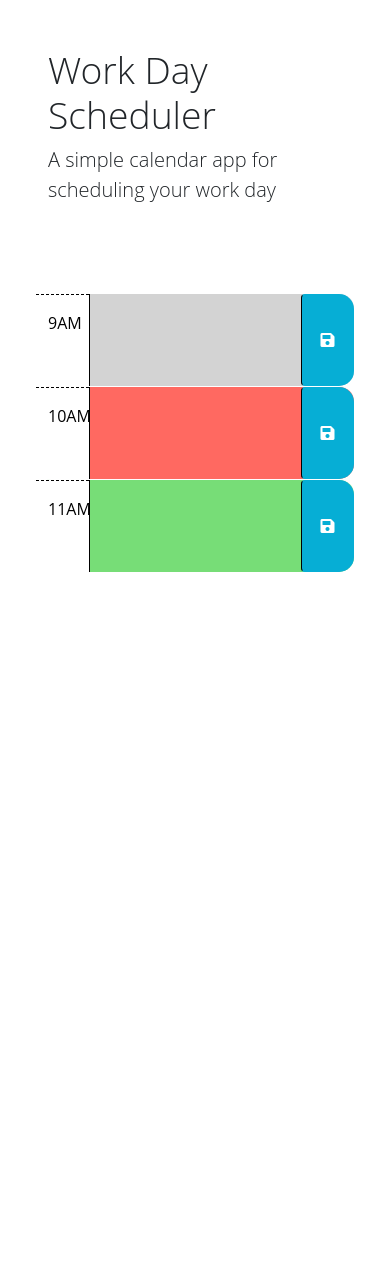
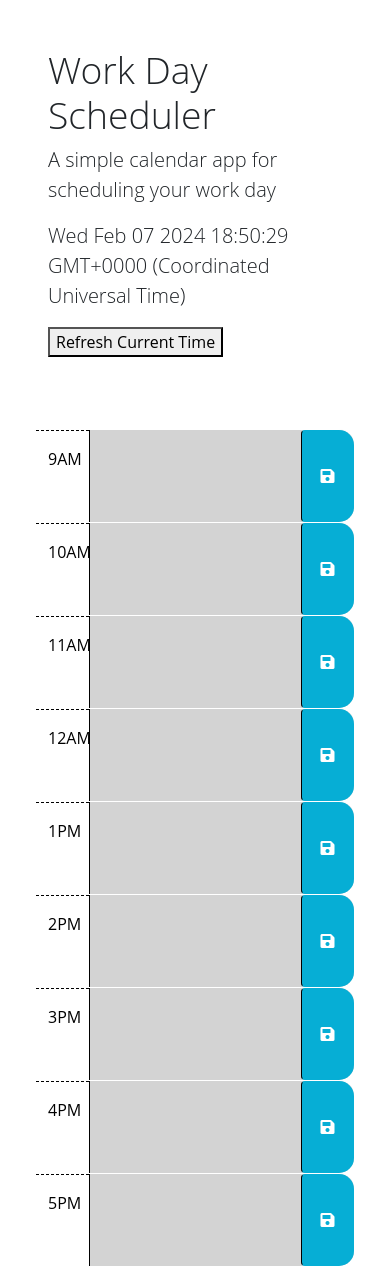
Before and after one commit to mbrown50/my-Calendar-App, a website: page index.html in a window 390 px wide. Before the commit the page ends 844 px from the top, so only its background shows below. Drawn offline with nearby package versions, Linux system fonts and the light colour scheme; files that its build step writes are made by us from their sources.

Commit message:
setup visuals

```diff
--- a/Assets/js/script.js
+++ b/Assets/js/script.js
@@ -2,22 +2,168 @@
 // the code isn't run until the browser has finished rendering all the elements
 // in the html.
 $(function () {
+
+  let curDay = dayjs();
+  console.log(curDay);
+
+  // TODO: Add code to display the current date in the header of the page.
+  document.getElementById('currentDay').innerHTML = curDay.$d;
+
+  let showTasks = function (element) { // "this" div class time-block
+
+    console.log("THIS: " + this);
+    console.log("element: " + element);
+
+    /* -- div class time-block
+    <div id="hour-9" class="row time-block ">
+      <div class="col-2 col-md-1 hour text-center py-3">9AM</div>
+      <textarea class="col-8 col-md-10 description" rows="3"> </textarea>
+      <button class="btn saveBtn col-2 col-md-1" aria-label="save">
+        <i class="fas fa-save" aria-hidden="true"></i>
+      </button>
+    </div>
+    */
+
+    element.getElementsByTagName('textarea') //[0].innerHTML("myTask")
+    console.log("myTasks");
+  }
+
   // TODO: Add a listener for click events on the save button. This code should
   // use the id in the containing time-block as a key to save the user input in
   // local storage. HINT: What does `this` reference in the click listener
   // function? How can DOM traversal be used to get the "hour-x" id of the
   // time-block containing the button that was clicked? How might the id be
   // useful when saving the description in local storage?
-  //
+  let mySave = function (element) { // "this" is button class saveBtn
+
+      /* -- div class time-block
+    <div id="hour-9" class="row time-block ">
+      <div class="col-2 col-md-1 hour text-center py-3">9AM</div>
+      <textarea class="col-8 col-md-10 description" rows="3"> </textarea>
+      <button class="btn saveBtn col-2 col-md-1" aria-label="save">
+        <i class="fas fa-save" aria-hidden="true"></i>
+      </button>
+    </div>
+    */
+
+    console.log("THIS: " + this);
+    console.log("element: " + element);
+
+    //let time_block_id = element.closest('.time-block')//.attr('id');
+    //console.log(time_block_id)
+
+    let time_id = element.getElementsByTagName('div')[0]; //.attr('class');
+    console.log(time_id);
+
+    // TODO: Add code to get any user input that was saved in localStorage and set
+    // the values of the corresponding textarea elements. HINT: How can the id
+    // attribute of each time-block be used to do this?
+
+      /* -- div class time-block
+    <div id="hour-9" class="row time-block ">
+      <div class="col-2 col-md-1 hour text-center py-3">9AM</div>
+      <textarea class="col-8 col-md-10 description" rows="3"> </textarea>
+      <button class="btn saveBtn col-2 col-md-1" aria-label="save">
+        <i class="fas fa-save" aria-hidden="true"></i>
+      </button>
+    </div>
+    */
+
+  };
+
+  let setHourColors = function (element) { // "this" is div class time-block
+
+    console.log("THIS: " + this);
+    console.log("element: " + element);
+
     // TODO: Add code to apply the past, present, or future class to each time
     // block by comparing the id to the current hour. HINTS: How can the id
     // attribute of each time-block be used to conditionally add or remove the
     // past, present, and future classes? How can Day.js be used to get the
     // current hour in 24-hour time?
-  //
-  // TODO: Add code to get any user input that was saved in localStorage and set
-  // the values of the corresponding textarea elements. HINT: How can the id
-  // attribute of each time-block be used to do this?
-  //
+
+      /* -- div class time-block
+    <div id="hour-9" class="row time-block ">
+      <div class="col-2 col-md-1 hour text-center py-3">9AM</div>
+      <textarea class="col-8 col-md-10 description" rows="3"> </textarea>
+      <button class="btn saveBtn col-2 col-md-1" aria-label="save">
+        <i class="fas fa-save" aria-hidden="true"></i>
+      </button>
+    </div>
+    */
+
     // TODO: Add code to display the current date in the header of the page.
+    document.getElementById('currentDay').innerHTML = curDay.$d;
+
+    curDay = dayjs();
+
+    //let time_block = element.closest('.time-block');
+    let time_block_id = element.id;
+    console.log("time_block_id: " + time_block_id)
+
+    let time_id = element.getElementsByTagName('div')[0];
+
+    console.log("time_id: " + time_id.id)
+
+    let calHour = time_id.innerHTML;
+
+
+    time_block_id = time_block_id.replace("hour-", "");
+
+    console.log("calHour: " + calHour);
+
+    curHour = curDay.$H;
+
+    if (curHour > 12) {
+      curHour = curHour + 12;
+    }
+
+    console.log(curDay.$H);
+    console.log("curHour: " + curHour);
+
+    if (time_block_id < curHour) {
+      element.classList.add("past");
+      element.classList.remove("present");
+      element.classList.remove("future");
+    }
+    else if (time_block_id == curHour) {
+      element.classList.remove("past");
+      element.classList.add("present");
+      element.classList.remove("future");
+    }
+    else if (time_block_id > curHour) {
+      element.classList.remove("past");
+      element.classList.remove("present");
+      element.classList.add("future");
+    }
+    else {
+      alert("error in hours");
+    }
+
+  }
+
+  // loops through hours and sets hour color
+  // loops through tasks buttons enters data from local storage
+  // loops through save buttons and adds click event handler, to save to local storage
+
+  for (const element of document.getElementsByClassName("time-block")) {
+
+    console.log("THIS loop: " + this);
+    console.log("element loop: " + element)
+
+    setHourColors(element);
+    showTasks(element);
+    let saveButton = element.getElementsByClassName('saveBtn')[0].addEventListener('click', () => mySave(element));
+
+    console.log("saveButton: " + saveButton);
+
+  }
+
+  // gets Refresh Current Time button and adds click event handler
+  document.getElementById("refreshCurTime").addEventListener('click', () => {
+    for (const element of document.getElementsByClassName("time-block")) {
+      setHourColors(element)
+    }
   });
+
+});
--- a/index.html
+++ b/index.html
@@ -1,26 +1,16 @@
 <!DOCTYPE html>
 <html lang="en">
+
 <head>
   <meta charset="UTF-8" />
   <meta name="viewport" content="width=device-width, initial-scale=1.0" />
   <meta http-equiv="X-UA-Compatible" content="ie=edge" />
-    <link
-      href="https://cdn.jsdelivr.net/npm/bootstrap@5.1.3/dist/css/bootstrap.min.css"
-      rel="stylesheet"
-      integrity="sha384-1BmE4kWBq78iYhFldvKuhfTAU6auU8tT94WrHftjDbrCEXSU1oBoqyl2QvZ6jIW3"
-      crossorigin="anonymous"
-    />
-    <link
-      rel="stylesheet"
-      href="https://use.fontawesome.com/releases/v5.8.1/css/all.css"
-      integrity="sha384-50oBUHEmvpQ+1lW4y57PTFmhCaXp0ML5d60M1M7uH2+nqUivzIebhndOJK28anvf"
-      crossorigin="anonymous"
-    />
-    <link
-      href="https://fonts.googleapis.com/css2?family=Fira+Sans:wght@400;700&display=swap"
-      rel="stylesheet"
-    />
-    <link rel="stylesheet" href="./css/style.css" />
+  <link href="https://cdn.jsdelivr.net/npm/bootstrap@5.1.3/dist/css/bootstrap.min.css" rel="stylesheet"
+    integrity="sha384-1BmE4kWBq78iYhFldvKuhfTAU6auU8tT94WrHftjDbrCEXSU1oBoqyl2QvZ6jIW3" crossorigin="anonymous" />
+  <link rel="stylesheet" href="https://use.fontawesome.com/releases/v5.8.1/css/all.css"
+    integrity="sha384-50oBUHEmvpQ+1lW4y57PTFmhCaXp0ML5d60M1M7uH2+nqUivzIebhndOJK28anvf" crossorigin="anonymous" />
+  <link href="https://fonts.googleapis.com/css2?family=Fira+Sans:wght@400;700&display=swap" rel="stylesheet" />
+  <link rel="stylesheet" href="./Assets/css/style.css" />
   <title>Work Day Scheduler</title>
 </head>
 
@@ -29,39 +19,69 @@
     <h1 class="display-3">Work Day Scheduler</h1>
     <p class="lead">A simple calendar app for scheduling your work day</p>
     <p id="currentDay" class="lead"></p>
+    <div><button id="refreshCurTime">Refresh Current Time</button></div>
+
+    </button></div>
   </header>
   <div class="container-fluid px-5">
-      <!-- Use class for "past", "present", and "future" to apply styles to the
-        time-block divs accordingly. The javascript will need to do this by
-        adding/removing these classes on each div by comparing the hour in the
-        id to the current hour. The html provided below is meant to be an example
-        demonstrating how the css provided can be leveraged to create the
-        desired layout and colors. The html below should be removed or updated
-        in the finished product. Remember to delete this comment once the
-        code is implemented.
-        -->
-
-      <!-- Example of a past time block. The "past" class adds a gray background color. -->
-      <div id="hour-9" class="row time-block past">
+    <div id="hour-9" class="row time-block ">
       <div class="col-2 col-md-1 hour text-center py-3">9AM</div>
       <textarea class="col-8 col-md-10 description" rows="3"> </textarea>
       <button class="btn saveBtn col-2 col-md-1" aria-label="save">
         <i class="fas fa-save" aria-hidden="true"></i>
       </button>
     </div>
-
-      <!-- Example of a present time block. The "present" class adds a red background color. -->
-      <div id="hour-10" class="row time-block present">
+    <div id="hour-10" class="row time-block ">
       <div class="col-2 col-md-1 hour text-center py-3">10AM</div>
       <textarea class="col-8 col-md-10 description" rows="3"> </textarea>
       <button class="btn saveBtn col-2 col-md-1" aria-label="save">
         <i class="fas fa-save" aria-hidden="true"></i>
       </button>
     </div>
-
-      <!-- Example of a future time block. The "future" class adds a green background color. -->
-      <div id="hour-11" class="row time-block future">
+    <div id="hour-11" class="row time-block ">
       <div class="col-2 col-md-1 hour text-center py-3">11AM</div>
+      <textarea class="col-8 col-md-10 description" rows="3"> </textarea>
+      <button class="btn saveBtn col-2 col-md-1" aria-label="save">
+        <i class="fas fa-save" aria-hidden="true"></i>
+      </button>
+    </div>
+    <div id="hour-12" class="row time-block ">
+      <div class="col-2 col-md-1 hour text-center py-3">12AM</div>
+      <textarea class="col-8 col-md-10 description" rows="3"> </textarea>
+      <button class="btn saveBtn col-2 col-md-1" aria-label="save">
+        <i class="fas fa-save" aria-hidden="true"></i>
+      </button>
+    </div>
+    <div id="hour-13" class="row time-block ">
+      <div class="col-2 col-md-1 hour text-center py-3">1PM</div>
+      <textarea class="col-8 col-md-10 description" rows="3"> </textarea>
+      <button class="btn saveBtn col-2 col-md-1" aria-label="save">
+        <i class="fas fa-save" aria-hidden="true"></i>
+      </button>
+    </div>
+    <div id="hour-14" class="row time-block ">
+      <div class="col-2 col-md-1 hour text-center py-3">2PM</div>
+      <textarea class="col-8 col-md-10 description" rows="3"> </textarea>
+      <button class="btn saveBtn col-2 col-md-1" aria-label="save">
+        <i class="fas fa-save" aria-hidden="true"></i>
+      </button>
+    </div>
+    <div id="hour-15" class="row time-block ">
+      <div class="col-2 col-md-1 hour text-center py-3">3PM</div>
+      <textarea class="col-8 col-md-10 description" rows="3"> </textarea>
+      <button class="btn saveBtn col-2 col-md-1" aria-label="save">
+        <i class="fas fa-save" aria-hidden="true"></i>
+      </button>
+    </div>
+    <div id="hour-16" class="row time-block ">
+      <div class="col-2 col-md-1 hour text-center py-3">4PM</div>
+      <textarea class="col-8 col-md-10 description" rows="3"> </textarea>
+      <button class="btn saveBtn col-2 col-md-1" aria-label="save">
+        <i class="fas fa-save" aria-hidden="true"></i>
+      </button>
+    </div>
+    <div id="hour-17" class="row time-block ">
+      <div class="col-2 col-md-1 hour text-center py-3">5PM</div>
       <textarea class="col-8 col-md-10 description" rows="3"> </textarea>
       <button class="btn saveBtn col-2 col-md-1" aria-label="save">
         <i class="fas fa-save" aria-hidden="true"></i>
@@ -71,9 +91,9 @@
 
   <script src="https://cdnjs.cloudflare.com/ajax/libs/jquery/3.2.1/jquery.min.js"></script>
   <script src="https://cdn.jsdelivr.net/npm/dayjs@1.11.3/dayjs.min.js"
-    integrity="sha256-iu/zLUB+QgISXBLCW/mcDi/rnf4m4uEDO0wauy76x7U="
-    crossorigin="anonymous"></script>
+    integrity="sha256-iu/zLUB+QgISXBLCW/mcDi/rnf4m4uEDO0wauy76x7U=" crossorigin="anonymous"></script>
 
-    <script src="./assets/js/script.js"></script>
+  <script src="./Assets/js/script.js"></script>
 </body>
+
 </html>
```
Also changed, not shown: package.json (added, +15 -0 lines), README.md, 2 other files. Lines whose indentation alone changed are shown as unchanged.
